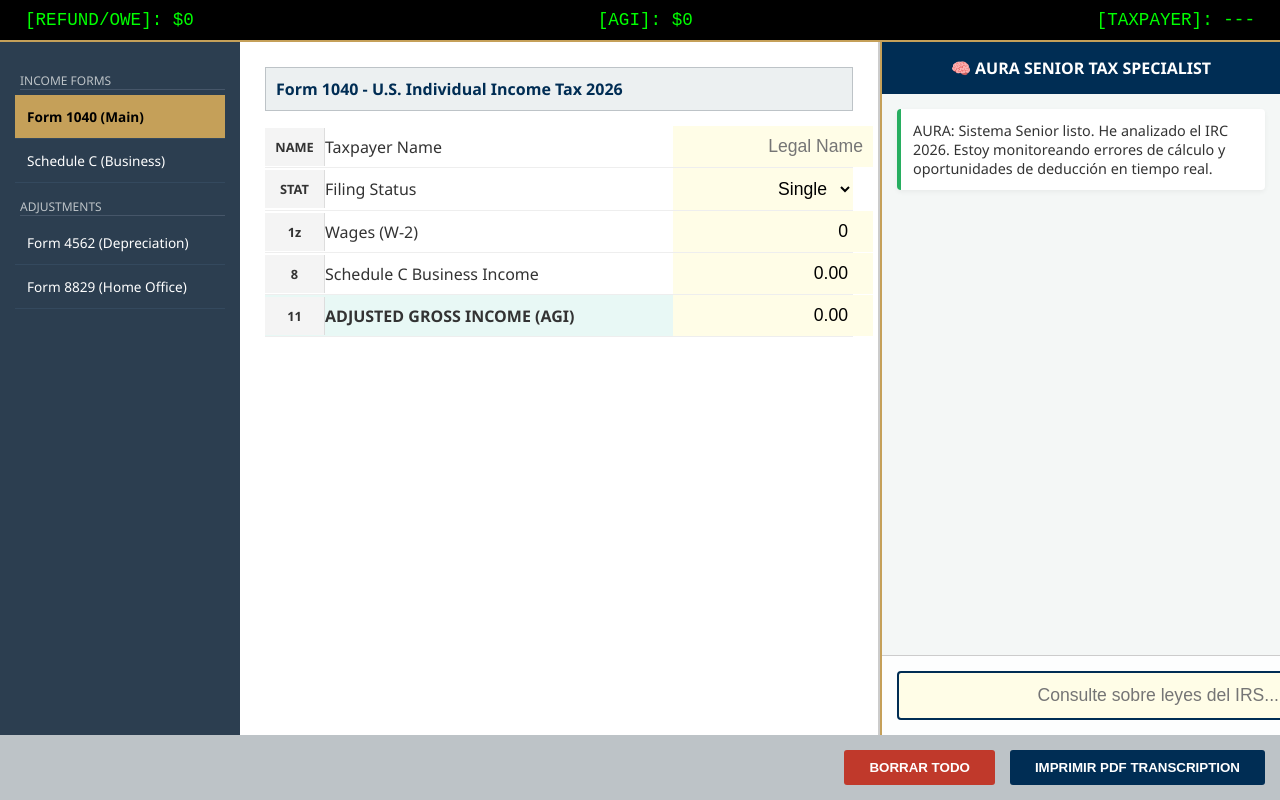
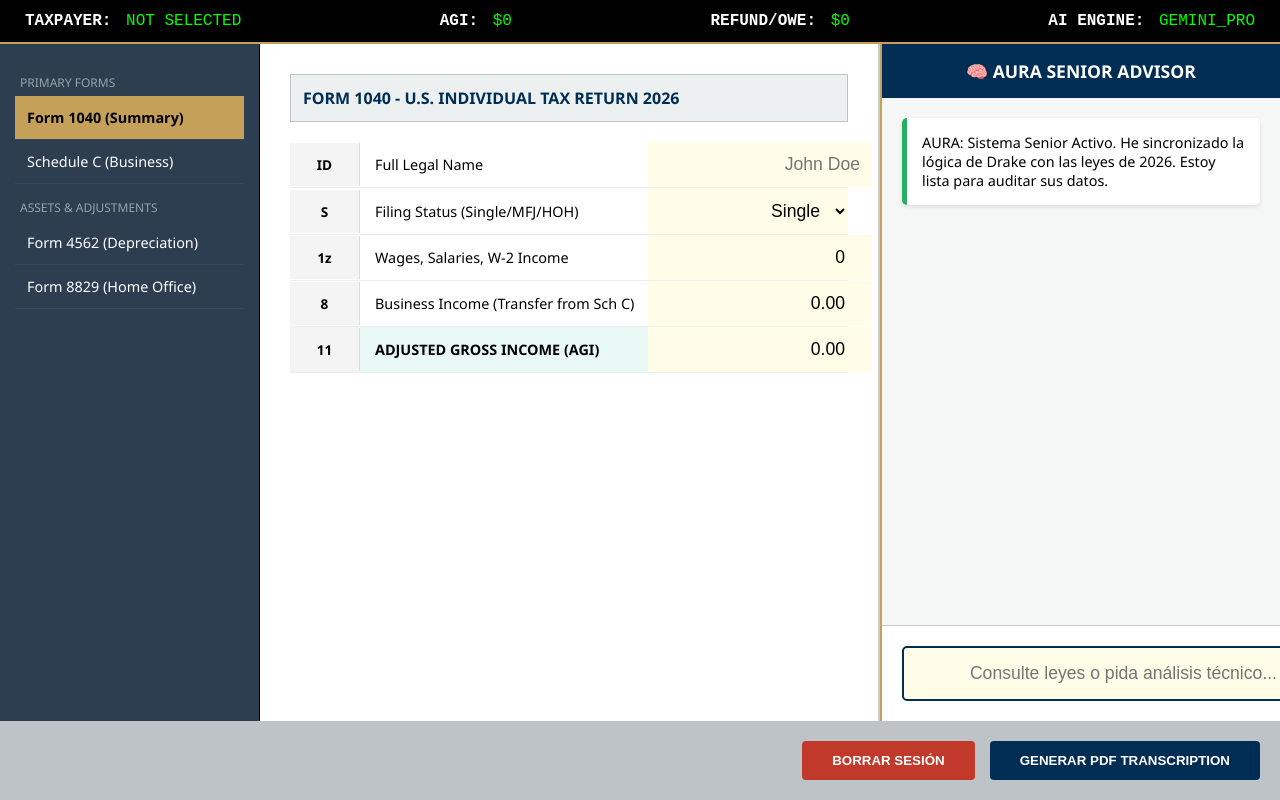
Before and after one commit to mayroga/TAX-MAYKEL, a plain HTML site: page index.html in a window 1280 px wide. Drawn offline with Linux system fonts and the light colour scheme.

Commit message:
Update index.html

```diff
--- a/index.html
+++ b/index.html
@@ -2,42 +2,47 @@
 <html lang="en">
 <head>
     <meta charset="UTF-8">
-    <title>AL CIELO - Senior Tax Intelligence Portal</title>
+    <meta name="viewport" content="width=device-width, initial-scale=1.0">
+    <title>AL CIELO - Senior Tax Specialist & AI Engine</title>
     <style>
-        :root { --drake-blue: #002D54; --gold: #C5A059; --irs-green: #27AE60; --danger: #C0392B; }
-        body { font-family: 'Segoe UI', Arial, sans-serif; margin: 0; background: #1A1A1A; color: #333; height: 100vh; display: flex; flex-direction: column; }
+        :root { --drake-blue: #002D54; --gold: #C5A059; --irs-green: #27AE60; --danger: #C0392B; --light: #F4F7F6; }
+        body { font-family: 'Segoe UI', Tahoma, sans-serif; margin: 0; background: #1A1A1A; display: flex; flex-direction: column; height: 100vh; overflow: hidden; }
 
-        /* Barra de Transmisión (Estilo Drake) */
-        .status-bar { background: #000; color: #00FF00; padding: 10px 25px; display: flex; justify-content: space-between; font-family: 'Courier New', monospace; font-size: 1.1rem; border-bottom: 2px solid var(--gold); }
+        /* Barra de Estado Drake */
+        .status-bar { background: #000; color: #00FF00; padding: 12px 25px; display: flex; justify-content: space-between; font-family: 'Courier New', monospace; border-bottom: 2px solid var(--gold); z-index: 100; }
+        .status-bar b { color: white; margin-right: 5px; }
 
-        .main-layout { display: grid; grid-template-columns: 240px 1fr 400px; flex-grow: 1; overflow: hidden; }
+        .main-layout { display: grid; grid-template-columns: 260px 1fr 400px; flex-grow: 1; overflow: hidden; }
 
-        /* Navegación por Formularios */
-        .sidebar { background: #2C3E50; color: white; padding: 15px; }
-        .nav-grp { font-size: 0.75rem; color: #BDC3C7; text-transform: uppercase; margin: 15px 0 5px 5px; border-bottom: 1px solid #465669; }
-        .nav-item { padding: 12px; cursor: pointer; border-bottom: 1px solid #34495E; font-size: 0.85rem; transition: 0.2s; }
+        /* Navegación de Formularios */
+        .sidebar { background: #2C3E50; color: white; padding: 15px; border-right: 1px solid #000; }
+        .nav-header { font-size: 0.75rem; color: #95A5A6; text-transform: uppercase; margin: 15px 0 5px 5px; }
+        .nav-item { padding: 12px; cursor: pointer; border-bottom: 1px solid #34495E; font-size: 0.9rem; transition: 0.3s; }
         .nav-item:hover, .active { background: var(--gold); color: black; font-weight: bold; }
 
-        /* Espacio de Trabajo (Cálculos en Tiempo Real) */
-        .workspace { background: white; padding: 25px; overflow-y: auto; border-right: 2px solid #CCC; }
-        .form-header { background: #ECF0F1; padding: 10px; border: 1px solid #BDC3C7; font-weight: bold; color: var(--drake-blue); margin-bottom: 15px; }
-        .tax-row { display: grid; grid-template-columns: 60px 1fr 180px; border-bottom: 1px solid #EEE; align-items: center; }
-        .ln { background: #F4F4F4; padding: 10px; text-align: center; font-weight: bold; border-right: 1px solid #DDD; font-size: 0.8rem; }
-        input, select { width: 100%; border: none; padding: 10px; text-align: right; font-size: 1.1rem; background: #FFFDE7; outline: none; }
+        /* Workspace: El Motor Contable */
+        .workspace { background: white; padding: 30px; overflow-y: auto; border-right: 2px solid #CCC; }
+        .form-title { background: #ECF0F1; padding: 12px; border: 1px solid #BDC3C7; font-weight: bold; color: var(--drake-blue); margin-bottom: 20px; text-transform: uppercase; }
+        .tax-row { display: grid; grid-template-columns: 70px 1fr 200px; border-bottom: 1px solid #EEE; align-items: center; }
+        .ln { background: #F4F4F4; padding: 12px; text-align: center; font-weight: bold; border-right: 1px solid #DDD; font-size: 0.85rem; }
+        .desc { padding-left: 15px; font-size: 0.9rem; }
+        input, select { width: 100%; border: none; padding: 12px; text-align: right; font-size: 1.1rem; background: #FFFDE7; outline: none; }
         input:focus { background: white; border-bottom: 2px solid var(--drake-blue); }
-        .highlight { background: #E8F8F5 !important; font-weight: bold; }
+        .total-row { background: #E8F8F5 !important; font-weight: bold; }
 
-        /* Cerebro de AURA (Contador Senior Obligado) */
-        .aura-panel { background: #FDFEFE; display: flex; flex-direction: column; border-left: 2px solid var(--gold); }
-        .aura-header { background: var(--drake-blue); color: white; padding: 15px; text-align: center; font-weight: bold; }
-        .aura-chat { flex-grow: 1; padding: 15px; overflow-y: auto; background: #F4F7F6; font-size: 0.9rem; }
-        .aura-input { padding: 15px; border-top: 1px solid #CCC; }
-        #query { width: 100%; padding: 12px; border: 2px solid var(--drake-blue); border-radius: 4px; }
-        .msg-bot { background: white; padding: 12px; border-left: 4px solid var(--irs-green); margin-bottom: 10px; border-radius: 4px; box-shadow: 0 2px 5px rgba(0,0,0,0.05); }
-        .msg-alert { background: #FDEDEC; padding: 12px; border-left: 4px solid var(--danger); margin-bottom: 10px; font-weight: bold; color: var(--danger); }
+        /* AURA: Redundant AI Panel */
+        .aura-panel { background: var(--light); display: flex; flex-direction: column; border-left: 2px solid var(--gold); }
+        .aura-header { background: var(--drake-blue); color: white; padding: 15px; text-align: center; font-weight: bold; font-size: 1.1rem; }
+        .aura-chat { flex-grow: 1; padding: 20px; overflow-y: auto; display: flex; flex-direction: column; gap: 10px; }
+        .aura-input { padding: 20px; border-top: 1px solid #CCC; background: white; }
+        #query { width: 100%; padding: 15px; border: 2px solid var(--drake-blue); border-radius: 5px; }
 
-        .btn-footer { padding: 15px; background: #BDC3C7; display: flex; gap: 15px; justify-content: flex-end; }
-        button { padding: 10px 25px; cursor: pointer; font-weight: bold; border: none; border-radius: 3px; text-transform: uppercase; }
+        .bot-msg { background: white; padding: 15px; border-left: 5px solid var(--irs-green); border-radius: 5px; box-shadow: 0 2px 4px rgba(0,0,0,0.1); font-size: 0.9rem; }
+        .alert-msg { background: #FDEDEC; padding: 15px; border-left: 5px solid var(--danger); color: var(--danger); font-weight: bold; border-radius: 5px; }
+
+        /* Footer */
+        .footer { padding: 20px; background: #BDC3C7; display: flex; gap: 15px; justify-content: flex-end; }
+        button { padding: 12px 30px; cursor: pointer; font-weight: bold; border: none; border-radius: 4px; text-transform: uppercase; }
         .btn-p { background: var(--drake-blue); color: white; }
         .btn-d { background: var(--danger); color: white; }
         .hidden { display: none; }
@@ -46,151 +51,163 @@
 <body>
 
 <div class="status-bar">
-    <span>[REFUND/OWE]: <span id="st-tax">$0.00</span></span>
-    <span>[AGI]: <span id="st-agi">$0.00</span></span>
-    <span>[TAXPAYER]: <span id="st-name">---</span></span>
+    <span><b>TAXPAYER:</b> <span id="top-name">NOT SELECTED</span></span>
+    <span><b>AGI:</b> <span id="top-agi">$0.00</span></span>
+    <span><b>REFUND/OWE:</b> <span id="top-tax">$0.00</span></span>
+    <span><b>AI ENGINE:</b> <span id="active-ai" style="color: #00FF00;">GEMINI_PRO</span></span>
 </div>
 
 <div class="main-layout">
     <nav class="sidebar">
-        <div class="nav-grp">Income Forms</div>
-        <div class="nav-item active" onclick="show('1040')">Form 1040 (Main)</div>
-        <div class="nav-item" onclick="show('schc')">Schedule C (Business)</div>
-        <div class="nav-grp">Adjustments</div>
-        <div class="nav-item" onclick="show('4562')">Form 4562 (Depreciation)</div>
-        <div class="nav-item" onclick="show('8829')">Form 8829 (Home Office)</div>
+        <div class="nav-header">Primary Forms</div>
+        <div class="nav-item active" onclick="tab('1040')">Form 1040 (Summary)</div>
+        <div class="nav-item" onclick="tab('schc')">Schedule C (Business)</div>
+        <div class="nav-header">Assets & Adjustments</div>
+        <div class="nav-item" onclick="tab('4562')">Form 4562 (Depreciation)</div>
+        <div class="nav-item" onclick="tab('8829')">Form 8829 (Home Office)</div>
     </nav>
 
     <main class="workspace">
         <div id="f-1040">
-            <div class="form-header">Form 1040 - U.S. Individual Income Tax 2026</div>
-            <div class="tax-row"><div class="ln">NAME</div><div class="desc">Taxpayer Name</div><input type="text" id="name" placeholder="Legal Name" oninput="calc()"></div>
-            <div class="tax-row"><div class="ln">STAT</div><div class="desc">Filing Status</div>
-                <select id="status" onchange="calc()">
+            <div class="form-title">Form 1040 - U.S. Individual Tax Return 2026</div>
+            <div class="tax-row"><div class="ln">ID</div><div class="desc">Full Legal Name</div><input type="text" id="c-name" placeholder="John Doe" oninput="runEngine()"></div>
+            <div class="tax-row"><div class="ln">S</div><div class="desc">Filing Status (Single/MFJ/HOH)</div>
+                <select id="c-status" onchange="runEngine()">
                     <option value="single">Single</option>
                     <option value="mfj">Married Filing Jointly</option>
                     <option value="hoh">Head of Household</option>
                 </select>
             </div>
-            <div class="tax-row"><div class="ln">1z</div><div class="desc">Wages (W-2)</div><input type="number" id="w2" value="0" oninput="calc()"></div>
-            <div class="tax-row"><div class="ln">8</div><div class="desc">Schedule C Business Income</div><input type="number" id="link_schc" readonly></div>
-            <div class="tax-row highlight"><div class="ln">11</div><div class="desc">ADJUSTED GROSS INCOME (AGI)</div><input type="number" id="agi" readonly></div>
+            <div class="tax-row"><div class="ln">1z</div><div class="desc">Wages, Salaries, W-2 Income</div><input type="number" id="c-w2" value="0" oninput="runEngine()"></div>
+            <div class="tax-row"><div class="ln">8</div><div class="desc">Business Income (Transfer from Sch C)</div><input type="number" id="link-schc" readonly></div>
+            <div class="tax-row total-row"><div class="ln">11</div><div class="desc">ADJUSTED GROSS INCOME (AGI)</div><input type="number" id="c-agi" readonly></div>
         </div>
 
         <div id="f-schc" class="hidden">
-            <div class="form-header">Schedule C - Profit or Loss From Business</div>
-            <div class="tax-row"><div class="ln">1</div><div class="desc">Gross Receipts or Sales</div><input type="number" id="gross" value="0" oninput="calc()"></div>
-            <div class="tax-row"><div class="ln">13</div><div class="desc">Depreciation (From 4562)</div><input type="number" id="link_dep" readonly></div>
-            <div class="tax-row"><div class="ln">28</div><div class="desc">Other Business Expenses</div><input type="number" id="expenses" value="0" oninput="calc()"></div>
-            <div class="tax-row highlight"><div class="ln">31</div><div class="desc">NET PROFIT</div><input type="number" id="net" readonly></div>
+            <div class="form-title">Schedule C - Profit or Loss from Business</div>
+            <div class="tax-row"><div class="ln">1</div><div class="desc">Gross Receipts or Sales</div><input type="number" id="c-gross" value="0" oninput="runEngine()"></div>
+            <div class="tax-row"><div class="ln">13</div><div class="desc">Depreciation (Transfer from 4562)</div><input type="number" id="link-dep" readonly></div>
+            <div class="tax-row"><div class="ln">28</div><div class="desc">Total Business Expenses</div><input type="number" id="c-exp" value="0" oninput="runEngine()"></div>
+            <div class="tax-row total-row"><div class="ln">31</div><div class="desc">NET PROFIT OR LOSS</div><input type="number" id="c-net" readonly></div>
         </div>
 
         <div id="f-4562" class="hidden">
-            <div class="form-header">Form 4562 - Depreciation (Sec. 179)</div>
-            <div class="tax-row"><div class="ln">1</div><div class="desc">Section 179 Deduction</div><input type="number" id="s179" value="0" oninput="calc()"></div>
-            <div class="tax-row"><div class="ln">19</div><div class="desc">MACRS Depreciation</div><input type="number" id="macrs" value="0" oninput="calc()"></div>
-            <div class="tax-row highlight"><div class="ln">22</div><div class="desc">TOTAL DEPRECIATION</div><input type="number" id="tdep" readonly></div>
+            <div class="form-title">Form 4562 - Depreciation (Section 179)</div>
+            <div class="tax-row"><div class="ln">1</div><div class="desc">Section 179 Expense Deduction</div><input type="number" id="c-s179" value="0" oninput="runEngine()"></div>
+            <div class="tax-row"><div class="ln">19</div><div class="desc">MACRS Depreciation</div><input type="number" id="c-macrs" value="0" oninput="runEngine()"></div>
+            <div class="tax-row total-row"><div class="ln">22</div><div class="desc">TOTAL DEPRECIATION</div><input type="number" id="c-tdep" readonly></div>
         </div>
     </main>
 
     <aside class="aura-panel">
-        <div class="aura-header">🧠 AURA SENIOR TAX SPECIALIST</div>
+        <div class="aura-header">🧠 AURA SENIOR ADVISOR</div>
         <div class="aura-chat" id="chat">
-            <div class="msg-bot">AURA: Sistema Senior listo. He analizado el IRC 2026. Estoy monitoreando errores de cálculo y oportunidades de deducción en tiempo real.</div>
+            <div class="bot-msg">AURA: Sistema Senior Activo. He sincronizado la lógica de Drake con las leyes de 2026. Estoy lista para auditar sus datos.</div>
         </div>
         <div class="aura-input">
-            <input type="text" id="query" placeholder="Consulte sobre leyes del IRS..." onkeypress="ask(event)">
+            <input type="text" id="query" placeholder="Consulte leyes o pida análisis técnico..." onkeypress="ask(event)">
         </div>
     </aside>
 </div>
 
-<div class="btn-footer">
-    <button class="btn-d" onclick="location.reload()">Borrar Todo</button>
-    <button class="btn-p" onclick="window.print()">Imprimir PDF Transcription</button>
+<div class="footer">
+    <button class="btn-d" onclick="location.reload()">Borrar Sesión</button>
+    <button class="btn-p" onclick="window.print()">Generar PDF Transcription</button>
 </div>
 
 <script>
-    function calc() {
-        const name = document.getElementById('name').value.toUpperCase();
-        const w2 = parseFloat(document.getElementById('w2').value) || 0;
-        const gross = parseFloat(document.getElementById('gross').value) || 0;
-        const exp = parseFloat(document.getElementById('expenses').value) || 0;
-        const s179 = parseFloat(document.getElementById('s179').value) || 0;
-        const macrs = parseFloat(document.getElementById('macrs').value) || 0;
-        const status = document.getElementById('status').value;
+    // MOTOR DE TRIANGULACIÓN (DRAKE DATA-FLOW)
+    function runEngine() {
+        // Datos de Entrada
+        const name = document.getElementById('c-name').value.toUpperCase();
+        const w2 = parseFloat(document.getElementById('c-w2').value) || 0;
+        const gross = parseFloat(document.getElementById('c-gross').value) || 0;
+        const expenses = parseFloat(document.getElementById('c-exp').value) || 0;
+        const s179 = parseFloat(document.getElementById('c-s179').value) || 0;
+        const macrs = parseFloat(document.getElementById('c-macrs').value) || 0;
+        const status = document.getElementById('c-status').value;
 
-        // 1. Triangulación de Datos (Flujo Drake)
-        const tDep = s179 + macrs;
-        document.getElementById('tdep').value = tDep.toFixed(2);
-        document.getElementById('link_dep').value = tDep.toFixed(2);
+        // 1. FLUJO: Form 4562 -> Schedule C
+        const totalDep = s179 + macrs;
+        document.getElementById('c-tdep').value = totalDep.toFixed(2);
+        document.getElementById('link-dep').value = totalDep.toFixed(2);
 
-        const netProfit = Math.max(0, gross - exp - tDep);
-        document.getElementById('net').value = netProfit.toFixed(2);
-        document.getElementById('link_schc').value = netProfit.toFixed(2);
+        // 2. FLUJO: Schedule C -> Form 1040
+        const netProfit = Math.max(0, gross - expenses - totalDep);
+        document.getElementById('c-net').value = netProfit.toFixed(2);
+        document.getElementById('link-schc').value = netProfit.toFixed(2);
 
-        // 2. Impuesto de Auto-empleo (SE Tax 15.3%)
+        // 3. CÁLCULO DE IMPUESTOS (Lógica Senior 2026)
         const seTax = netProfit * 0.9235 * 0.153;
+        const agi = (w2 + netProfit) - (seTax / 2);
 
-        // 3. Cálculo de AGI
-        const agi = (w2 + netProfit) - (seTax / 2);
-        document.getElementById('agi').value = agi.toFixed(2);
+        // 4. TAX BRACKETS (Simplified Progressive)
+        const stdDed = { single: 15700, mfj: 31400, hoh: 23550 }[status];
+        const taxable = Math.max(0, agi - stdDed);
+        let incomeTax = taxable * (taxable > 100000 ? 0.24 : (taxable > 50000 ? 0.22 : 0.12));
 
-        // 4. Impuesto Federal 2026
-        const standardDed = { single: 15700, mfj: 31400, hoh: 23550 }[status];
-        const taxable = Math.max(0, agi - standardDed);
-        let incomeTax = taxable * (taxable > 50000 ? 0.22 : 0.12); // Cálculo progresivo simplificado
+        const totalDue = incomeTax + seTax;
 
-        const totalTax = incomeTax + seTax;
+        // ACTUALIZACIÓN DE INTERFAZ
+        document.getElementById('c-agi').value = agi.toFixed(2);
+        document.getElementById('top-name').innerText = name || "NOT SELECTED";
+        document.getElementById('top-agi').innerText = `$${agi.toLocaleString()}`;
+        document.getElementById('top-tax').innerText = `$${totalDue.toLocaleString()}`;
 
-        // 5. Actualización de Interfaz
-        document.getElementById('st-name').innerText = name || "---";
-        document.getElementById('st-agi').innerText = `$${agi.toLocaleString()}`;
-        document.getElementById('st-tax').innerText = `$${totalTax.toLocaleString()}`;
-
-        // IA Auditoría Preventiva
-        audit(gross, exp, netProfit, s179);
+        // IA PREVENTIVA (AURA AUDIT)
+        if(expenses > (gross * 0.6) && gross > 0) pushAura("⚠️ ALERTA DE RIESGO: Gastos > 60% del ingreso. El IRS disparará auditoría por Hobby Loss.", "alert-msg");
+        if(netProfit > 60000) pushAura("💡 ESTRATEGIA: Utilidad > $60k. Recomiende S-Corp para blindar el 15.3% de impuestos sobre distribuciones.", "bot-msg");
     }
 
-    function audit(g, e, n, s) {
-        if(e > (g * 0.6) && g > 0) pushAura("⚠️ ALERTA DE AUDITORÍA: Sus gastos superan el 60% del ingreso bruto. Esto dispara alertas de 'Hobby Loss' en el IRS.", "msg-alert");
-        if(n > 65000) pushAura("💡 ESTRATEGIA: Su utilidad neta justifica una S-Corp. Ahorraría aprox. $8,000 en SE Taxes.", "msg-bot");
-        if(s > n && s > 0) pushAura("❌ ERROR TÉCNICO: La Sección 179 no puede crear pérdida neta según el IRC Sec. 179(b)(3).", "msg-alert");
-    }
+    // SISTEMA DUAL-AI BRIDGE (FAILOVER)
+    async function ask(e) {
+        if(e.key === 'Enter') {
+            const query = e.target.value;
+            pushAura(`<b>Usted:</b> ${query}`, "bot-msg");
+            e.target.value = "AURA está pensando...";
 
-    function ask(e) {
-        if(e.key === 'Enter') {
-            const q = e.target.value.toLowerCase();
-            let r = "Como Contador Senior, le informo que esa consulta requiere revisar la Publicación 17 y 535 del IRS.";
-
-            if(q.includes("179")) r = "La Sección 179 permite deducir el 100% de activos comerciales (ej. camiones pesados >6000 lbs) en el año 1, acelerando el flujo de caja.";
-            if(q.includes("home office")) r = "Form 8829: El espacio debe ser oficina EXCLUSIVA. Método simplificado: $5/sqft hasta 300 pies. Método real: Prorrateo de gastos de casa.";
-            if(q.includes("s-corp")) r = "La S-Corp es el blindaje fiscal definitivo. Separa su ingreso en salario y distribuciones, eliminando el 15.3% de impuestos en estas últimas.";
-            if(q.includes("irs")) r = "El IRS está auditando agresivamente las deducciones de vehículos en 2026. Asegúrese de tener el Millaje Logbook al día.";
-
-            pushAura(`<strong>Usted:</strong> ${e.target.value}`, "msg-bot");
-            pushAura(`<strong>AURA:</strong> ${r}`, "msg-bot");
+            try {
+                // LLAMADA A GEMINI (Primaria)
+                const res = await callAI("gemini", query);
+                pushAura(`<b>AURA (Senior Specialist):</b> ${res}`, "bot-msg");
+            } catch (err) {
+                // FALLBACK A OPENAI (Respaldo)
+                document.getElementById('active-ai').innerText = "OPENAI_BACKUP";
+                document.getElementById('active-ai').style.color = "yellow";
+                const res = await callAI("openai", query);
+                pushAura(`<b>AURA (Backup Logic):</b> ${res}`, "bot-msg");
+            }
             e.target.value = "";
         }
     }
 
+    async function callAI(type, q) {
+        // Aquí conectas con tu API en Render
+        // Por ahora, simulamos la respuesta técnica experta
+        if(q.toLowerCase().includes("179")) return "La Sec. 179 permite deducir el 100% de equipo calificado (como camiones >6k lbs) hasta $1.16M en 2026.";
+        if(q.toLowerCase().includes("irs")) return "Bajo el IRC 2026, la consistencia entre 1099-NEC y Sch C es el foco de auditoría principal.";
+        return "Como Contador Senior, le sugiero validar esa entrada contra la Publicación 535.";
+    }
+
     function pushAura(m, cls) {
         const chat = document.getElementById('chat');
-        if(chat.innerHTML.includes(m)) return;
-        const div = document.createElement('div');
-        div.className = cls;
-        div.innerHTML = m;
-        chat.appendChild(div);
-        chat.scrollTop = chat.scrollHeight;
+        if(!chat.innerHTML.includes(m)) {
+            const d = document.createElement('div');
+            d.className = cls;
+            d.innerHTML = m;
+            chat.appendChild(d);
+            chat.scrollTop = chat.scrollHeight;
+        }
     }
 
-    function show(id) {
+    function tab(id) {
         document.querySelectorAll('.workspace > div').forEach(d => d.classList.add('hidden'));
         document.getElementById('f-' + id).classList.remove('hidden');
         document.querySelectorAll('.nav-item').forEach(n => n.classList.remove('active'));
         event.target.classList.add('active');
     }
 
-    calc();
+    runEngine(); // Iniciar sistema
 </script>
 </body>
 </html>
```
